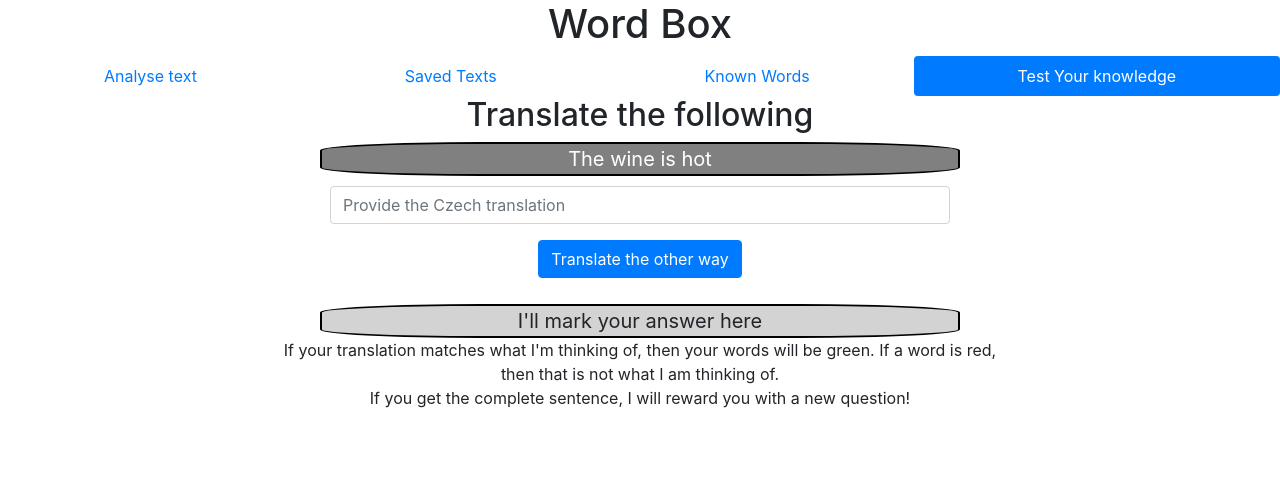
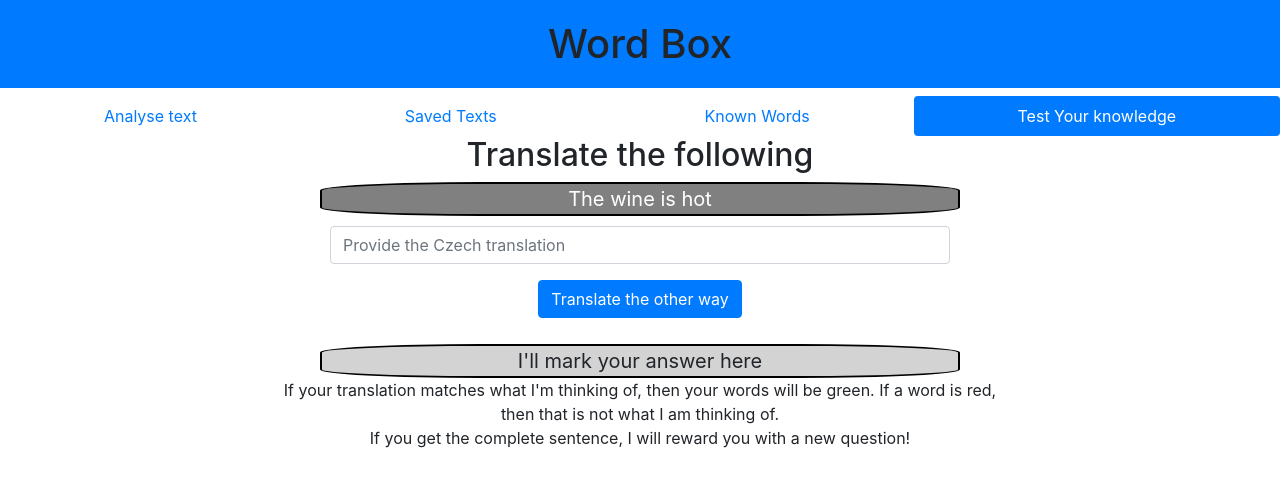
Before and after one commit to tommcandrew/Word-Box, a React (Create React App) app: page / in a window 1280 px wide. Shown: the top 486 px of the page. Built offline with nearby package versions, Linux system fonts and the light colour scheme.

Commit message:
added blue header to App

```diff
--- a/src/App.css
+++ b/src/App.css
@@ -1,3 +1,12 @@
 .App {
   text-align: center;
 }
+
+.header {
+  background: #007bff;
+  min-height: 50px;
+}
+
+.App-header {
+  padding: 20px;
+}
--- a/src/App.js
+++ b/src/App.js
@@ -197,7 +197,9 @@ updateTitle = (title) => {
 render() {
   return (
     <div className="App">
-      <h1 className="App-header">Word Box</h1>
+      <div className='header'>
+        <h1 className="App-header">Word Box</h1>
+      </div>
       <Tabs
         activeKey={this.state.tabToShow}
         onSelect={key => this.setState({tabToShow:key})}
```
